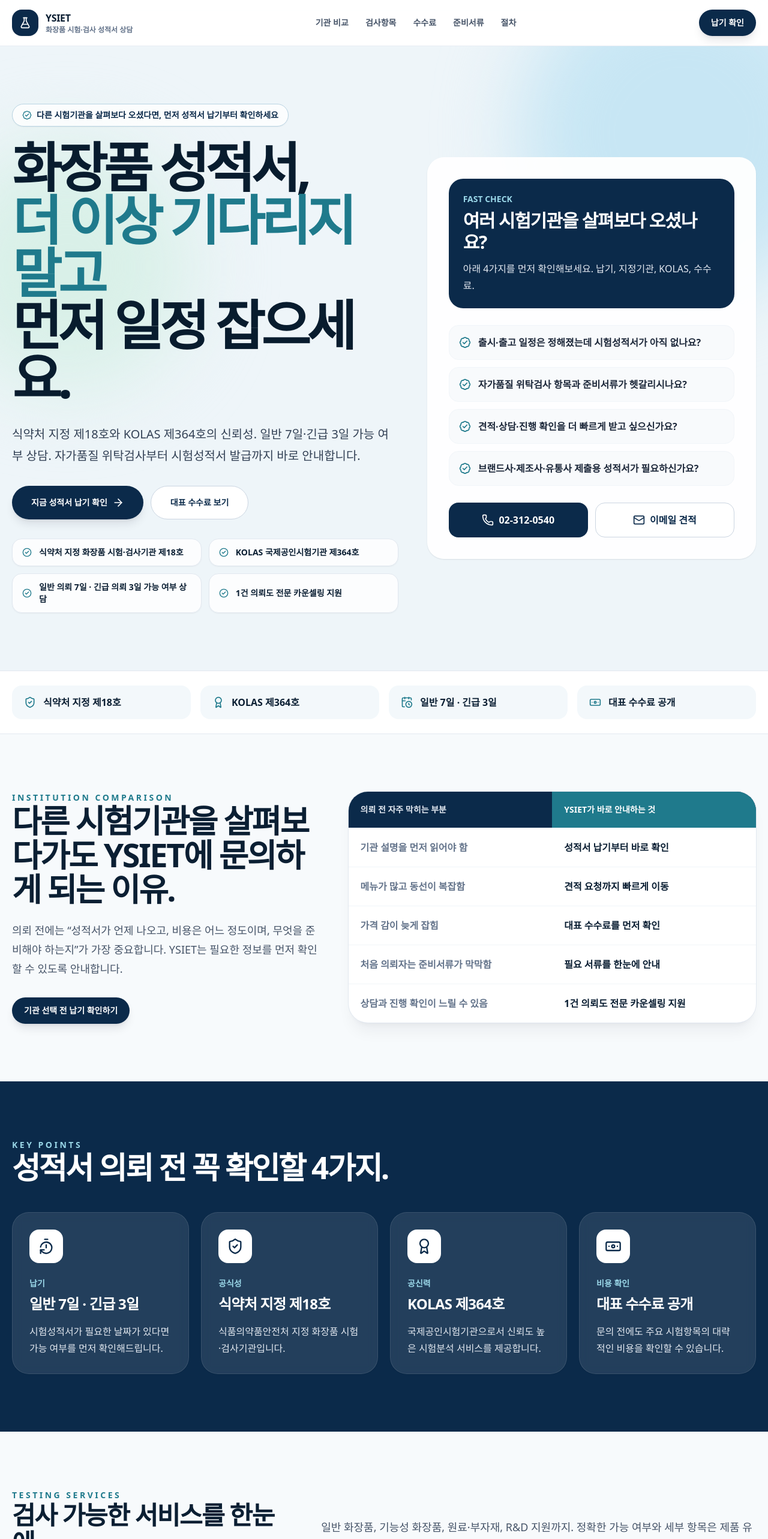
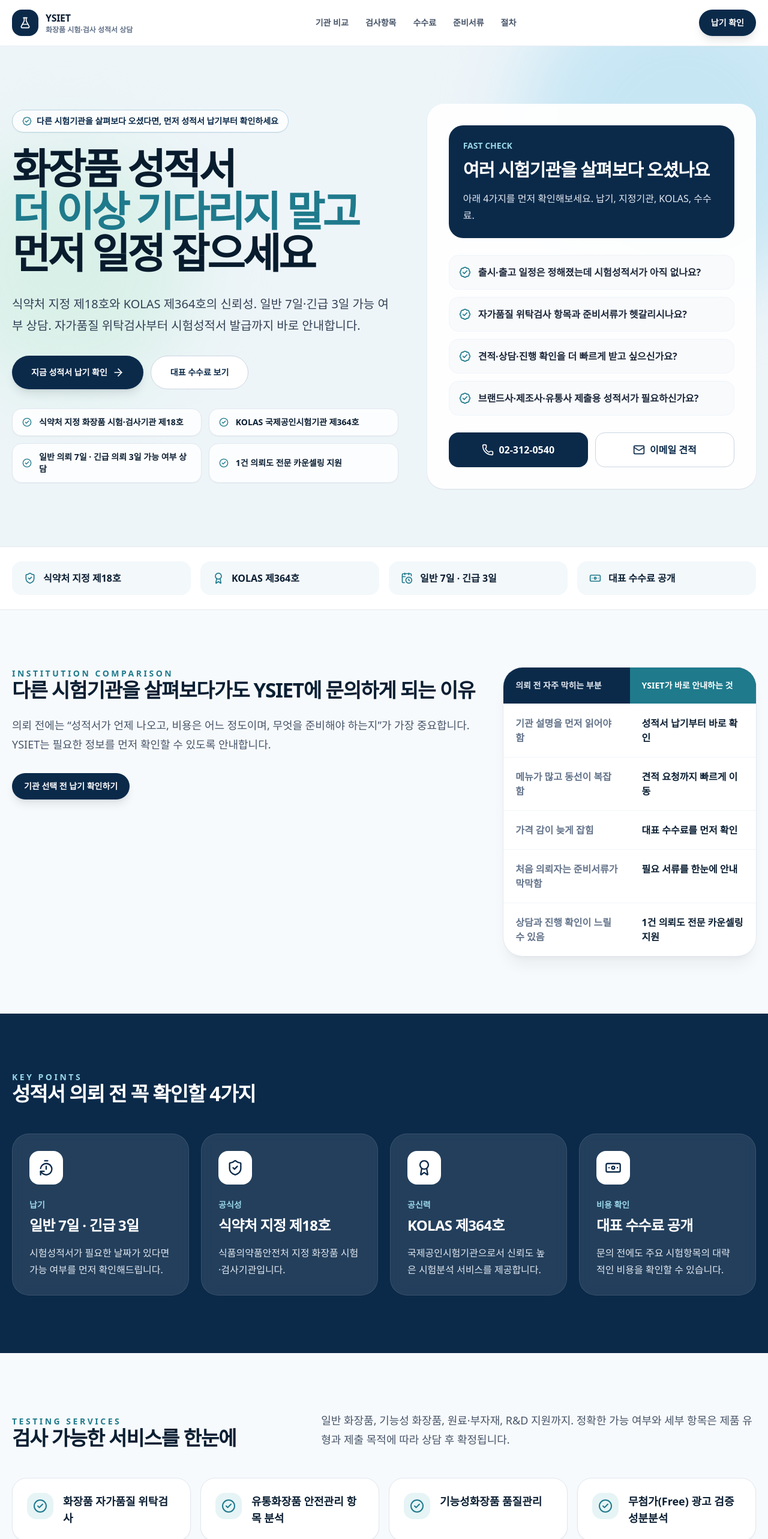
Before and after one commit to YSIET/ysiet-cosmetics-testing, a React (Vite) app: page / in a window 1280 px wide. Shown: the top 2566 px of the page at 60% size. Built offline with nearby package versions, Linux system fonts and the light colour scheme.

Commit message:
Update App.jsx

```diff
--- a/src/App.jsx
+++ b/src/App.jsx
@@ -8,7 +8,6 @@ import {
   CalendarClock,
   CheckCircle2,
   ClipboardCheck,
-  FileCheck2,
   FlaskConical,
   HelpCircle,
   Mail,
@@ -41,8 +40,6 @@ function Button({
       "bg-white text-[#0B2A4A] shadow-lg shadow-slate-900/10 hover:bg-slate-50",
     outline:
       "border border-slate-300 bg-white text-[#0B2A4A] hover:border-[#0B2A4A] hover:bg-slate-50",
-    ghost:
-      "bg-transparent text-[#0B2A4A] hover:bg-slate-100",
   };
 
   const sizes = {
@@ -83,10 +80,16 @@ function CardContent({ children, className = "", ...props }) {
 }
 
 const sectionTitle =
-  "font-black tracking-[-0.045em] text-[#0B1F33] text-[clamp(2rem,4.2vw,4rem)] leading-[1.06]";
+  "whitespace-nowrap font-black tracking-[-0.04em] text-[#0B1F33] text-[clamp(1.55rem,2.6vw,2.85rem)] leading-[1.08]";
 
-const compactTitle =
-  "font-black tracking-[-0.04em] text-[#0B1F33] text-[clamp(1.75rem,3.3vw,3.25rem)] leading-[1.08]";
+const lightSectionTitle =
+  "whitespace-nowrap font-black tracking-[-0.04em] text-white text-[clamp(1.55rem,2.6vw,2.85rem)] leading-[1.08]";
+
+const heroTitle =
+  "font-black tracking-[-0.06em] text-[#081C2E] text-[clamp(2.25rem,5.4vw,5.3rem)] leading-[1.02]";
+
+const darkHeroTitle =
+  "font-black tracking-[-0.055em] text-white text-[clamp(2rem,4.3vw,4.2rem)] leading-[1.04]";
 
 const proofBadges = [
   "식약처 지정 화장품 시험·검사기관 제18호",
@@ -269,10 +272,10 @@ export default function YSIETCosmeticsLanding() {
               다른 시험기관을 살펴보다 오셨다면, 먼저 성적서 납기부터 확인하세요
             </div>
 
-            <h1 className="max-w-5xl text-[clamp(3rem,7vw,6.4rem)] font-black leading-[0.98] tracking-[-0.07em] text-[#081C2E]">
-              화장품 성적서,
+            <h1 className={heroTitle}>
+              화장품 성적서
               <span className="block text-[#1F7A8C]">더 이상 기다리지 말고</span>
-              먼저 일정 잡으세요.
+              먼저 일정 잡으세요
             </h1>
 
             <p className="mt-8 max-w-2xl text-xl leading-9 text-slate-700">
@@ -317,8 +320,8 @@ export default function YSIETCosmeticsLanding() {
                   <p className="text-sm font-black text-[#9AD7E8]">
                     FAST CHECK
                   </p>
-                  <h2 className="mt-2 text-3xl font-black tracking-[-0.04em]">
-                    여러 시험기관을 살펴보다 오셨나요?
+                  <h2 className="mt-2 whitespace-nowrap text-[clamp(1.45rem,2.3vw,1.9rem)] font-black tracking-[-0.035em]">
+                    여러 시험기관을 살펴보다 오셨나요
                   </h2>
                   <p className="mt-3 leading-7 text-slate-200">
                     아래 4가지를 먼저 확인해보세요. 납기, 지정기관, KOLAS, 수수료.
@@ -383,7 +386,7 @@ export default function YSIETCosmeticsLanding() {
               Institution Comparison
             </p>
             <h2 className={sectionTitle}>
-              다른 시험기관을 살펴보다가도 YSIET에 문의하게 되는 이유.
+              다른 시험기관을 살펴보다가도 YSIET에 문의하게 되는 이유
             </h2>
             <p className="mt-6 text-lg leading-8 text-slate-600">
               의뢰 전에는 “성적서가 언제 나오고, 비용은 어느 정도이며, 무엇을 준비해야 하는지”가 가장 중요합니다.
@@ -420,8 +423,8 @@ export default function YSIETCosmeticsLanding() {
             <p className="text-sm font-black uppercase tracking-[0.25em] text-[#9AD7E8]">
               Key Points
             </p>
-            <h2 className="text-[clamp(2rem,4vw,3.8rem)] font-black leading-[1.06] tracking-[-0.05em]">
-              성적서 의뢰 전 꼭 확인할 4가지.
+            <h2 className={lightSectionTitle}>
+              성적서 의뢰 전 꼭 확인할 4가지
             </h2>
           </div>
 
@@ -453,7 +456,7 @@ export default function YSIETCosmeticsLanding() {
             <p className="text-sm font-black uppercase tracking-[0.25em] text-[#1F7A8C]">
               Testing Services
             </p>
-            <h2 className={compactTitle}>검사 가능한 서비스를 한눈에.</h2>
+            <h2 className={sectionTitle}>검사 가능한 서비스를 한눈에</h2>
           </div>
           <p className="text-lg leading-8 text-slate-600">
             일반 화장품, 기능성 화장품, 원료·부자재, R&D 지원까지.
@@ -485,7 +488,7 @@ export default function YSIETCosmeticsLanding() {
               <p className="text-sm font-black uppercase tracking-[0.25em] text-[#1F7A8C]">
                 Fee Guide
               </p>
-              <h2 className={compactTitle}>가격 감을 먼저 잡게 해드립니다.</h2>
+              <h2 className={sectionTitle}>가격 감을 먼저 잡게 해드립니다</h2>
             </div>
             <p className="text-lg leading-8 text-slate-600">
               대표 수수료를 먼저 확인하고, 실제 견적은 시험항목·제품유형·긴급 여부에 따라 상담 후 안내받으실 수 있습니다.
@@ -510,7 +513,7 @@ export default function YSIETCosmeticsLanding() {
           <div className="mt-6 rounded-[1.75rem] bg-[#0B2A4A] p-6 text-white md:flex md:items-center md:justify-between">
             <div>
               <p className="text-xl font-black">
-                견적을 기다리기 전에, 먼저 범위를 확인하세요.
+                견적을 기다리기 전에 먼저 범위를 확인하세요
               </p>
               <p className="mt-2 text-slate-200">
                 제품명과 필요 항목을 보내주시면 실제 견적 기준으로 안내드립니다.
@@ -529,8 +532,8 @@ export default function YSIETCosmeticsLanding() {
             <p className="text-sm font-black uppercase tracking-[0.25em] text-[#1F7A8C]">
               Self Quality Testing
             </p>
-            <h2 className={compactTitle}>
-              자가품질 위탁검사, 처음이어도 바로 시작할 수 있게.
+            <h2 className={sectionTitle}>
+              자가품질 위탁검사 처음이어도 바로 시작할 수 있게
             </h2>
             <p className="mt-6 text-lg leading-8 text-slate-600">
               화장품 제조업자·책임판매업자는 품질검사 시설이 없는 경우 식약처 지정 시험·검사기관과
@@ -567,8 +570,8 @@ export default function YSIETCosmeticsLanding() {
             <p className="text-sm font-black uppercase tracking-[0.25em] text-[#9AD7E8]">
               Before Request
             </p>
-            <h2 className="text-[clamp(2rem,3.7vw,3.4rem)] font-black leading-[1.08] tracking-[-0.05em]">
-              문의 전 준비하면 견적이 빨라집니다.
+            <h2 className={lightSectionTitle}>
+              문의 전 준비하면 견적이 빨라집니다
             </h2>
             <p className="mt-6 text-lg leading-8 text-slate-200">
               준비서류와 제품 정보를 미리 알려주시면 상담과 접수가 훨씬 빨라집니다.
@@ -595,7 +598,7 @@ export default function YSIETCosmeticsLanding() {
             <p className="text-sm font-black uppercase tracking-[0.25em] text-[#1F7A8C]">
               Trust Proof
             </p>
-            <h2 className={compactTitle}>확인된 신뢰근거를 한눈에.</h2>
+            <h2 className={sectionTitle}>확인된 신뢰근거를 한눈에</h2>
             <p className="mt-5 text-lg leading-8 text-slate-600">
               식약처 지정, KOLAS 인정, 전문 인력, 상담 지원까지 의뢰 전 필요한 신뢰 정보를 확인하실 수 있습니다.
             </p>
@@ -656,7 +659,7 @@ export default function YSIETCosmeticsLanding() {
             <p className="text-sm font-black uppercase tracking-[0.25em] text-[#1F7A8C]">
               Process
             </p>
-            <h2 className={compactTitle}>복잡한 설명 없이, 성적서까지 4단계.</h2>
+            <h2 className={sectionTitle}>복잡한 설명 없이 성적서까지 4단계</h2>
             <p className="mt-5 text-lg leading-8 text-slate-600">
               고객이 중간에 헤매지 않도록 필요한 정보만 빠르게 확인하고 진행합니다.
             </p>
@@ -685,8 +688,8 @@ export default function YSIETCosmeticsLanding() {
               <p className="text-sm font-black uppercase tracking-[0.25em] text-[#9AD7E8]">
                 Request Quote
               </p>
-              <h2 className="mt-3 text-[clamp(2.25rem,5vw,5rem)] font-black leading-[1.03] tracking-[-0.06em]">
-                기관 비교는 충분합니다. 이제 YSIET에 납기부터 확인하세요.
+              <h2 className={darkHeroTitle}>
+                기관 비교는 충분합니다 이제 YSIET에 납기부터 확인하세요
               </h2>
               <p className="mt-6 max-w-2xl text-lg leading-8 text-slate-200">
                 일반 7일 · 긴급 3일 가능 여부 상담. 제품명, 제형, 필요한 성적서 용도, 희망 납기를 알려주시면
@@ -741,9 +744,7 @@ export default function YSIETCosmeticsLanding() {
             <p className="text-sm font-black uppercase tracking-[0.25em] text-[#1F7A8C]">
               FAQ
             </p>
-            <h2 className="mt-3 text-[clamp(2rem,4vw,3.8rem)] font-black leading-[1.08] tracking-[-0.05em] text-[#0B1F33]">
-              자주 묻는 질문
-            </h2>
+            <h2 className={sectionTitle}>자주 묻는 질문</h2>
           </div>
 
           <div className="space-y-4">
```
